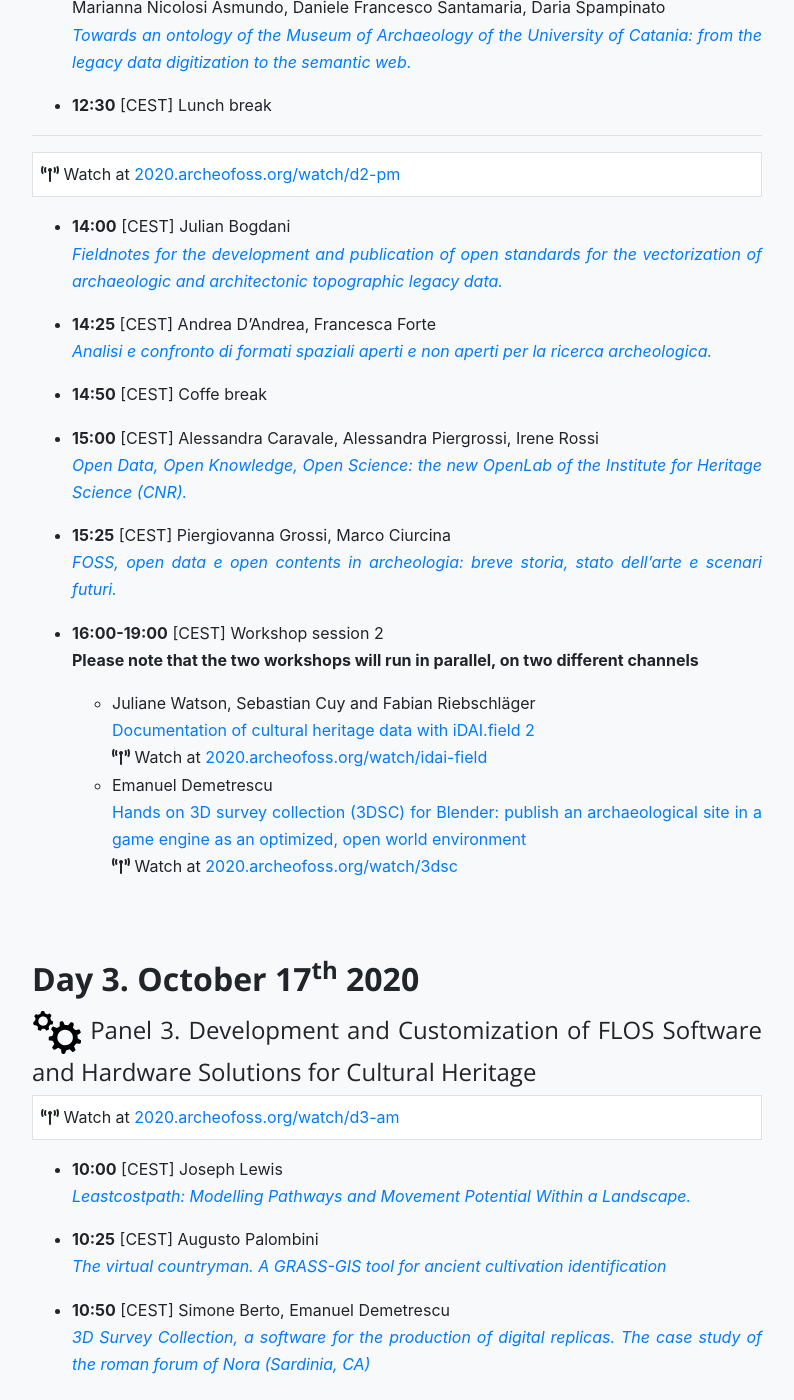
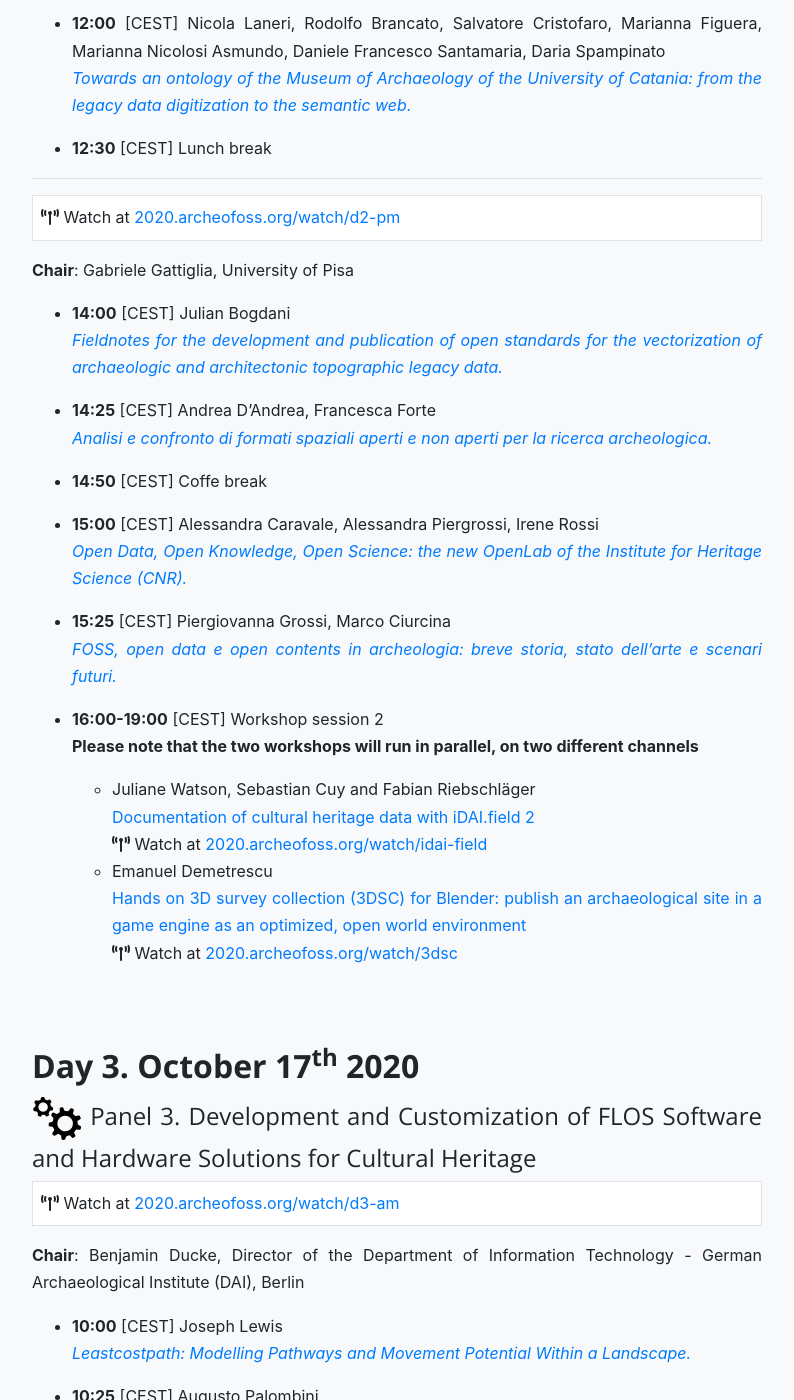
Before and after one commit to archeofoss/archeofoss2020, a Jekyll site: the page built from programme.md, in a window 1280 px wide and 1400 px high, scrolled down 3185 px. Shown: the whole window, without its empty margins (243-1037 px from the left). Built offline with Jekyll 4.4.1, drawn with Linux system fonts in a browser that asks for light colours; nearby versions of some CDN libraries; some of the changed text lies outside the part shown.

Commit message:
Update programme.md

```diff
--- a/programme.md
+++ b/programme.md
@@ -91,6 +91,9 @@ The **Book of Abstracts** is already and freely available in Zenodo [![DOI](http
 {: .border .bg-white .p-2}
 <i class="fas fa-broadcast-tower"></i> Watch at [2020.archeofoss.org/watch/d2-am](/watch/d2-am)
 
+**Chair**: Valeria Vitale, Pelagios Commons (London)
+
+
 - **09:30** [CEST] Gabriele Gattiglia, Francesca Anichini
 [*The ArchAIDE Archive.*](abstracts/gattiglia)
 
@@ -118,6 +121,7 @@ The **Book of Abstracts** is already and freely available in Zenodo [![DOI](http
 {: .border .bg-white .p-2}
 <i class="fas fa-broadcast-tower"></i> Watch at [2020.archeofoss.org/watch/d2-pm](/watch/d2-pm)
 
+**Chair**: Gabriele Gattiglia, University of Pisa
 
 - **14:00** [CEST] Julian Bogdani
 [*Fieldnotes for the development and publication of open standards for the vectorization of archaeologic and architectonic topographic legacy data.*](abstracts/bogdani)
@@ -149,6 +153,8 @@ The **Book of Abstracts** is already and freely available in Zenodo [![DOI](http
 
 {: .border .bg-white .p-2}
 <i class="fas fa-broadcast-tower"></i> Watch at [2020.archeofoss.org/watch/d3-am](/watch/d3-am)
+
+**Chair**: Benjamin Ducke, Director of the Department of Information Technology - German Archaeological Institute (DAI), Berlin
 
 
 - **10:00** [CEST] Joseph Lewis
```
